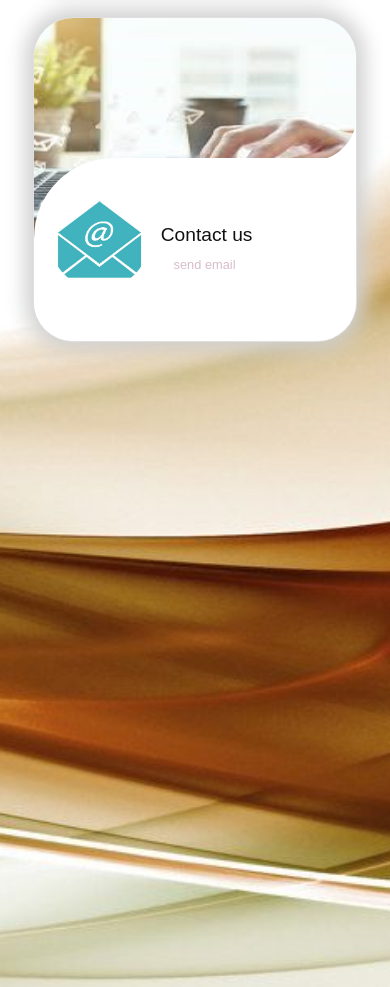
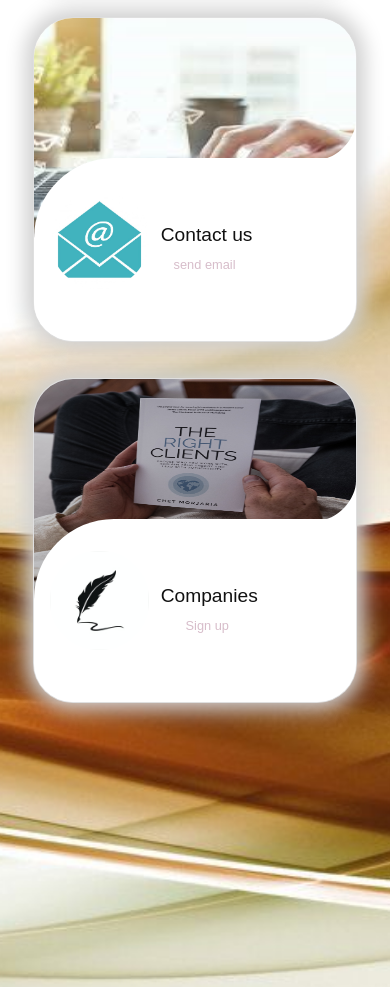
Before and after one commit to Koshutova/legal_map, a Django app: page / in a window 390 px wide. Shown: the part 878-1865 px from the top of the page. Run offline with Django 3.2, Linux system fonts and the light colour scheme; some libraries are stand-ins or nearby versions.

Commit message:
New card in index
Adding new card element for companies in index.

```diff
--- a/legal_map/legal_auth/views.py
+++ b/legal_map/legal_auth/views.py
@@ -1,8 +1,8 @@
 from django.contrib.auth import get_user_model, logout
 from django.contrib.auth.views import LoginView
-from django.shortcuts import render, redirect
+from django.shortcuts import redirect
 from django.urls import reverse_lazy, reverse
-from django.views.generic import CreateView, FormView
+from django.views.generic import CreateView
 
 from legal_map.legal_auth.forms import SignUpForm, SignInForm
 
--- a/legal_map/settings.py
+++ b/legal_map/settings.py
@@ -43,6 +43,7 @@ INSTALLED_APPS = [
     'legal_map.profiles',
     'legal_map.articles',
     'legal_map.legal_help',
+
     'crispy_forms',
     'captcha',
     'django_quill',
--- a/templates/companies/find_companies.html
+++ b/templates/companies/find_companies.html
@@ -26,9 +26,10 @@
                         </div>
                     </a>
                 </div>
-        </div>
+        {% endfor %}
+  </div>
     </section>
-            {% endfor %}
+
     {% else %}
         <div class="card-body">
             <p class="mt-2" style="color:#6A515E;">Sorry! There are no companies in this area registered yet.
--- a/templates/index.html
+++ b/templates/index.html
@@ -60,8 +60,27 @@
                                 <span class="card__status">send email</span>
                             </div>
                         </div>
-                        <p class="card__description"> If you have questions and find difficulties to find what you need,
+                        <p class="card__description"> If you have questions,
                             don't hesitate! Contact us and we will reply shortly.</p>
+                    </div>
+                </a>
+            </div>
+            <div class="col-md-3">
+                <a href="{% url 'sign up' %}" class="card">
+                    <img src="{% static 'images/companies_register.jpg' %}" class="card__image" alt=""/>
+                    <div class="card__overlay">
+                        <div class="card__header">
+                            <svg class="card__arc" xmlns="http://www.w3.org/2000/svg">
+                                <path/>
+                            </svg>
+                            <img class="card__thumb" src="{% static 'images/feather_white.jpeg' %}" alt=""/>
+                            <div class="card__header-text">
+                                <h3 class="card__title">Companies</h3>
+                                <span class="card__status">Sign up</span>
+                            </div>
+                        </div>
+                        <p class="card__description"> If your company if looking for new clients,
+                            sign un here and let more people know about you!</p>
                     </div>
                 </a>
             </div>
```
Also changed, not shown: static/main.css (+0 -25 lines), templates/companies/select_available_areas.html (deleted, +0 -29 lines), static/images/companies_register.jpg (added).
